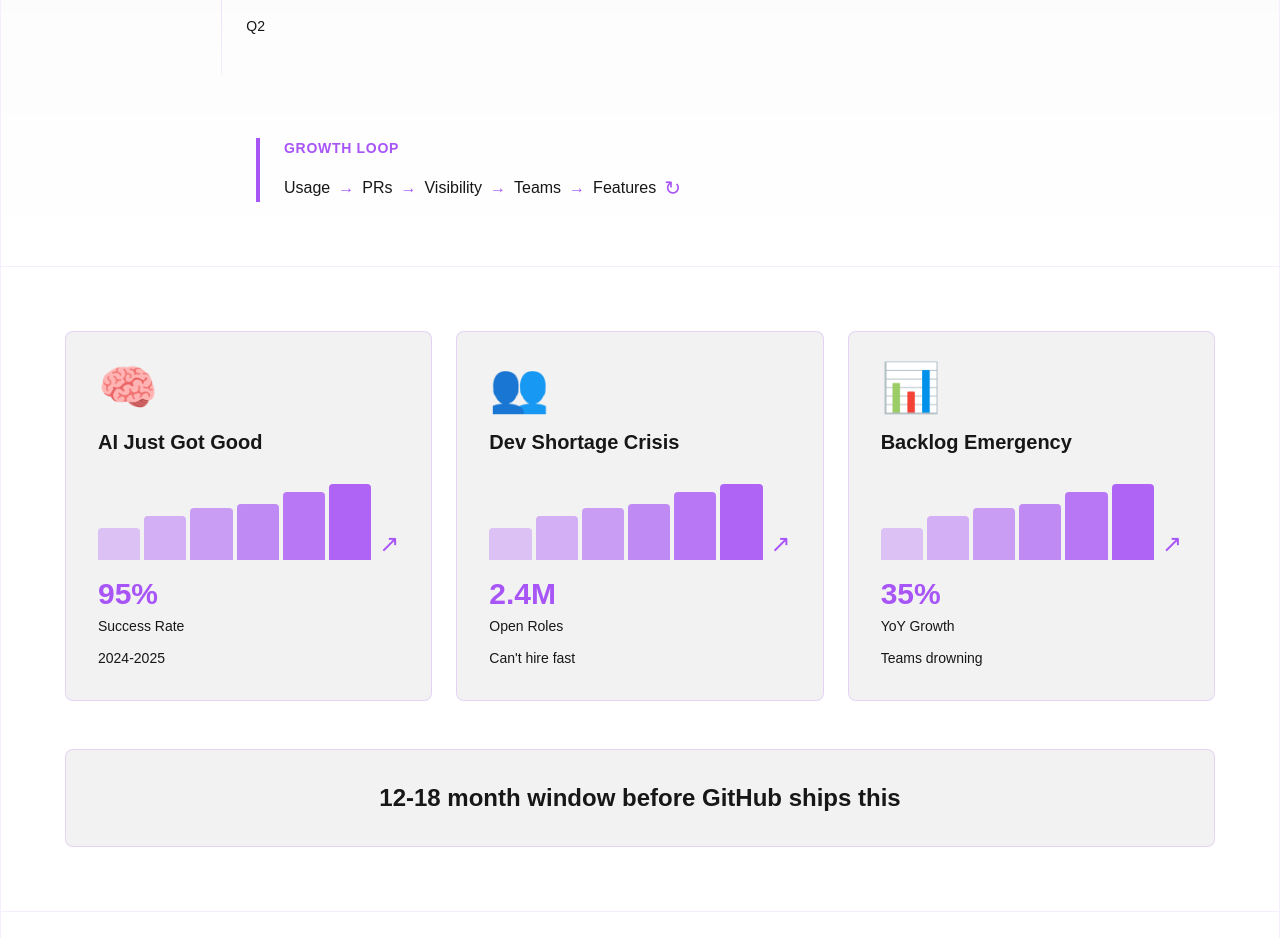
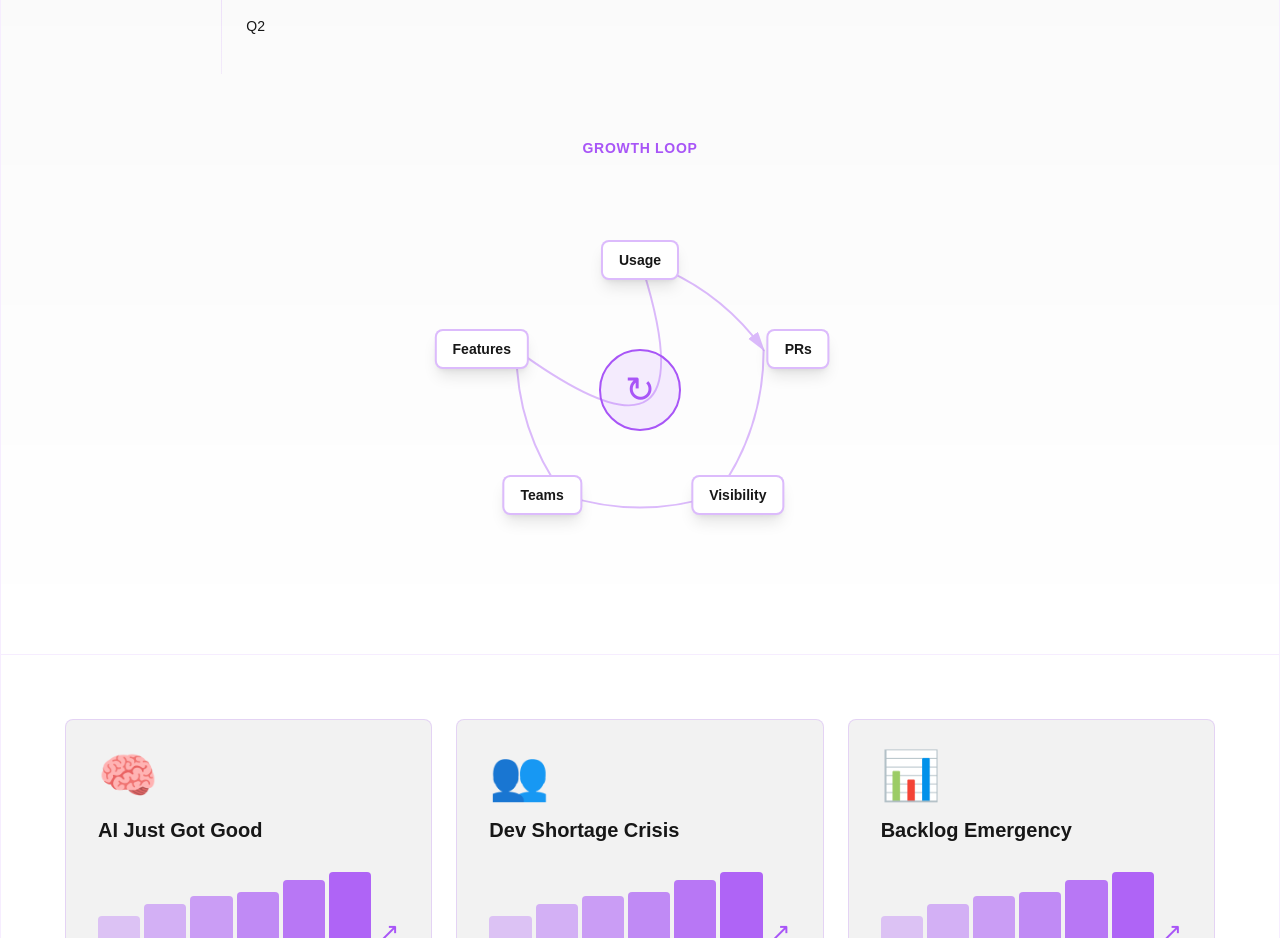
Before and after one commit to mgorunuch/adi, a Next.js app: page / in a window 1280 px wide. Shown: the part 3540-4478 px from the top of the page. Built offline with nearby package versions, Linux system fonts and the light colour scheme; a web font is replaced by a local one.

Commit message:
✨ Redesign Growth Loop as circular flow chart
Replace text-based flow with SVG circular diagram featuring curved arrows and positioned nodes for better visual representation.

```diff
--- a/src/components/Roadmap.tsx
+++ b/src/components/Roadmap.tsx
@@ -125,22 +125,105 @@ export default function Roadmap() {
         </div>
 
         {/* Growth Loop */}
-        <div className="max-w-4xl mx-auto px-12 lg:px-16 pb-12 lg:pb-16">
-          <div className="border-l-4 border-brand pl-6 space-y-4">
-            <div className="text-sm font-semibold text-brand uppercase tracking-wider">
+        <div className="max-w-5xl mx-auto px-12 lg:px-16 pb-12 lg:pb-16">
+          <div className="space-y-8">
+            <div className="text-sm font-semibold text-brand uppercase tracking-wider text-center">
               Growth Loop
             </div>
-            <div className="flex items-center flex-wrap gap-2 text-base text-muted-foreground">
-              <span>Usage</span>
-              <span className="text-brand">→</span>
-              <span>PRs</span>
-              <span className="text-brand">→</span>
-              <span>Visibility</span>
-              <span className="text-brand">→</span>
-              <span>Teams</span>
-              <span className="text-brand">→</span>
-              <span>Features</span>
-              <span className="text-brand text-xl">↻</span>
+
+            {/* Circular Flow Chart with SVG */}
+            <div className="relative w-full max-w-lg mx-auto" style={{ height: '400px' }}>
+              <svg className="absolute inset-0 w-full h-full" viewBox="0 0 400 400">
+                {/* Circular path with arrows */}
+                <defs>
+                  <marker
+                    id="arrowhead"
+                    markerWidth="10"
+                    markerHeight="10"
+                    refX="9"
+                    refY="3"
+                    orient="auto"
+                  >
+                    <polygon points="0 0, 10 3, 0 6" fill="rgb(168, 85, 247)" />
+                  </marker>
+                </defs>
+
+                {/* Circle path */}
+                {[
+                  { angle: -90 },
+                  { angle: -18 },
+                  { angle: 54 },
+                  { angle: 126 },
+                  { angle: 198 }
+                ].map((node, index, arr) => {
+                  const radius = 130;
+                  const cx = 200;
+                  const cy = 200;
+
+                  const x1 = cx + radius * Math.cos((node.angle * Math.PI) / 180);
+                  const y1 = cy + radius * Math.sin((node.angle * Math.PI) / 180);
+
+                  const nextAngle = arr[(index + 1) % arr.length].angle;
+                  const x2 = cx + radius * Math.cos((nextAngle * Math.PI) / 180);
+                  const y2 = cy + radius * Math.sin((nextAngle * Math.PI) / 180);
+
+                  const midAngle = (node.angle + nextAngle) / 2;
+                  const controlRadius = radius * 1.0;
+                  const controlX = cx + controlRadius * Math.cos((midAngle * Math.PI) / 180);
+                  const controlY = cy + controlRadius * Math.sin((midAngle * Math.PI) / 180);
+
+                  return (
+                    <path
+                      key={index}
+                      d={`M ${x1} ${y1} Q ${controlX} ${controlY} ${x2} ${y2}`}
+                      stroke="rgb(168, 85, 247)"
+                      strokeWidth="2"
+                      fill="none"
+                      markerEnd="url(#arrowhead)"
+                      opacity="0.4"
+                    />
+                  );
+                })}
+
+                {/* Center circle */}
+                <circle cx="200" cy="200" r="40" fill="rgb(168, 85, 247)" fillOpacity="0.1" stroke="rgb(168, 85, 247)" strokeWidth="2" />
+              </svg>
+
+              {/* Center Loop Icon */}
+              <div className="absolute inset-0 flex items-center justify-center">
+                <span className="text-4xl text-brand">↻</span>
+              </div>
+
+              {/* Nodes positioned in circle */}
+              {[
+                { label: 'Usage', angle: -90 },
+                { label: 'PRs', angle: -18 },
+                { label: 'Visibility', angle: 54 },
+                { label: 'Teams', angle: 126 },
+                { label: 'Features', angle: 198 }
+              ].map((node) => {
+                const radius = 130;
+                const x = 200 + radius * Math.cos((node.angle * Math.PI) / 180);
+                const y = 200 + radius * Math.sin((node.angle * Math.PI) / 180);
+
+                return (
+                  <div
+                    key={node.label}
+                    className="absolute"
+                    style={{
+                      left: `${(x / 400) * 100}%`,
+                      top: `${(y / 400) * 100}%`,
+                      transform: 'translate(-50%, -50%)'
+                    }}
+                  >
+                    <div className="px-4 py-2 bg-background border-2 border-brand/40 rounded-lg shadow-lg">
+                      <div className="text-sm font-semibold text-foreground whitespace-nowrap">
+                        {node.label}
+                      </div>
+                    </div>
+                  </div>
+                );
+              })}
             </div>
           </div>
         </div>
```
